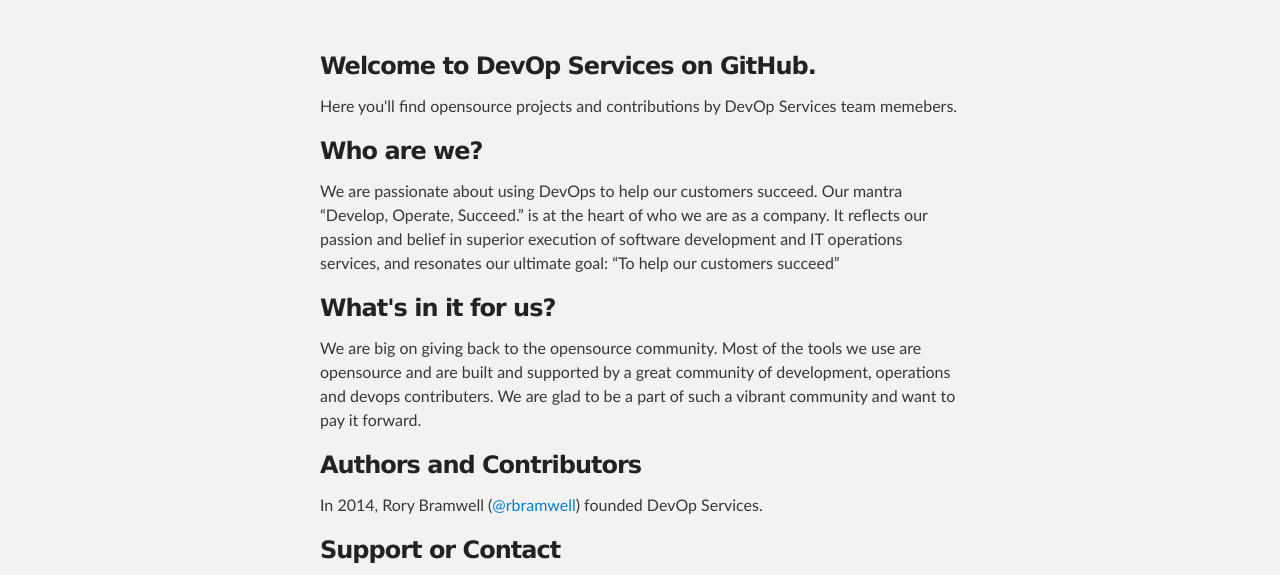
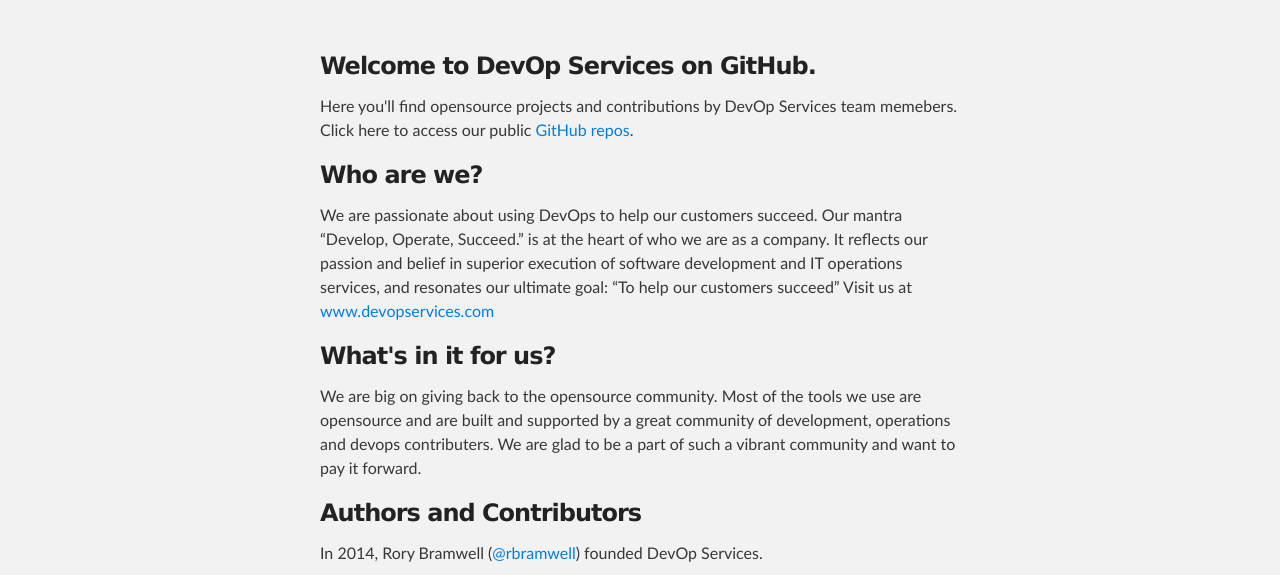
Before and after one commit to devopservices/devopservices.github.io, a plain HTML site: page index.html in a window 1280 px wide. Shown: the part 212-787 px from the top of the page. Drawn offline with Linux system fonts and the light colour scheme.

Commit message:
Replace master branch with page content via GitHub

```diff
--- a/index.html
+++ b/index.html
@@ -30,12 +30,14 @@
         <h3>
 <a id="welcome-to-devop-services-on-github" class="anchor" href="#welcome-to-devop-services-on-github" aria-hidden="true"><span class="octicon octicon-link"></span></a>Welcome to DevOp Services on GitHub.</h3>
 
-<p>Here you'll find opensource projects and contributions by DevOp Services team memebers.</p>
+<p>Here you'll find opensource projects and contributions by DevOp Services team memebers.
+Click here to access our public <a href="https://github.com/devopservices">GitHub repos</a>.</p>
 
 <h3>
 <a id="who-are-we" class="anchor" href="#who-are-we" aria-hidden="true"><span class="octicon octicon-link"></span></a>Who are we?</h3>
 
-<p>We are passionate about using DevOps to help our customers succeed. Our mantra “Develop, Operate, Succeed.” is at the heart of who we are as a company. It reflects our passion and belief in superior execution of software development and IT operations services, and resonates our ultimate goal: “To help our customers succeed”</p>
+<p>We are passionate about using DevOps to help our customers succeed. Our mantra “Develop, Operate, Succeed.” is at the heart of who we are as a company. It reflects our passion and belief in superior execution of software development and IT operations services, and resonates our ultimate goal: “To help our customers succeed”
+Visit us at <a href="http://www.devopservices.com">www.devopservices.com</a></p>
 
 <h3>
 <a id="whats-in-it-for-us" class="anchor" href="#whats-in-it-for-us" aria-hidden="true"><span class="octicon octicon-link"></span></a>What's in it for us?</h3>
--- a/params.json
+++ b/params.json
@@ -1 +1 @@
-{"name":"DevOp Services on GitHub","tagline":"Opensource projects for www.devopservices.com","body":"### Welcome to DevOp Services on GitHub.\r\nHere you'll find opensource projects and contributions by DevOp Services team memebers.\r\n\r\n### Who are we?\r\nWe are passionate about using DevOps to help our customers succeed. Our mantra “Develop, Operate, Succeed.” is at the heart of who we are as a company. It reflects our passion and belief in superior execution of software development and IT operations services, and resonates our ultimate goal: “To help our customers succeed”\r\n\r\n### What's in it for us?\r\nWe are big on giving back to the opensource community. Most of the tools we use are opensource and are built and supported by a great community of development, operations and devops contributers. We are glad to be a part of such a vibrant community and want to pay it forward.\r\n\r\n### Authors and Contributors\r\nIn 2014, Rory Bramwell (@rbramwell) founded DevOp Services.\r\n\r\n### Support or Contact\r\nContact support@devopservices.com and we’ll help you sort it out.\r\n","google":"UA-57787110-5","note":"Don't delete this file! It's used internally to help with page regeneration."}
+{"name":"DevOp Services on GitHub","tagline":"Opensource projects for www.devopservices.com","body":"### Welcome to DevOp Services on GitHub.\r\nHere you'll find opensource projects and contributions by DevOp Services team memebers.\r\nClick here to access our public [GitHub repos](https://github.com/devopservices).\r\n\r\n### Who are we?\r\nWe are passionate about using DevOps to help our customers succeed. Our mantra “Develop, Operate, Succeed.” is at the heart of who we are as a company. It reflects our passion and belief in superior execution of software development and IT operations services, and resonates our ultimate goal: “To help our customers succeed”\r\nVisit us at [www.devopservices.com](http://www.devopservices.com)\r\n\r\n### What's in it for us?\r\nWe are big on giving back to the opensource community. Most of the tools we use are opensource and are built and supported by a great community of development, operations and devops contributers. We are glad to be a part of such a vibrant community and want to pay it forward.\r\n\r\n### Authors and Contributors\r\nIn 2014, Rory Bramwell (@rbramwell) founded DevOp Services.\r\n\r\n### Support or Contact\r\nContact support@devopservices.com and we’ll help you sort it out.\r\n","google":"UA-57787110-5","note":"Don't delete this file! It's used internally to help with page regeneration."}
```
